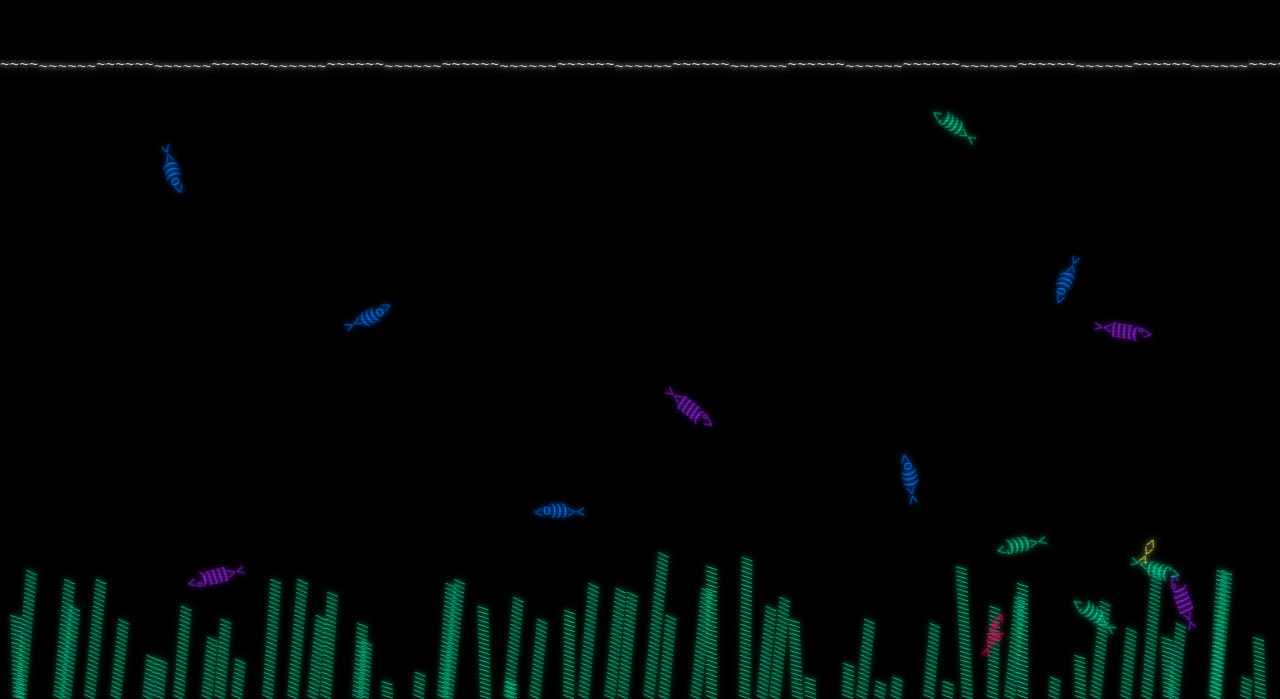
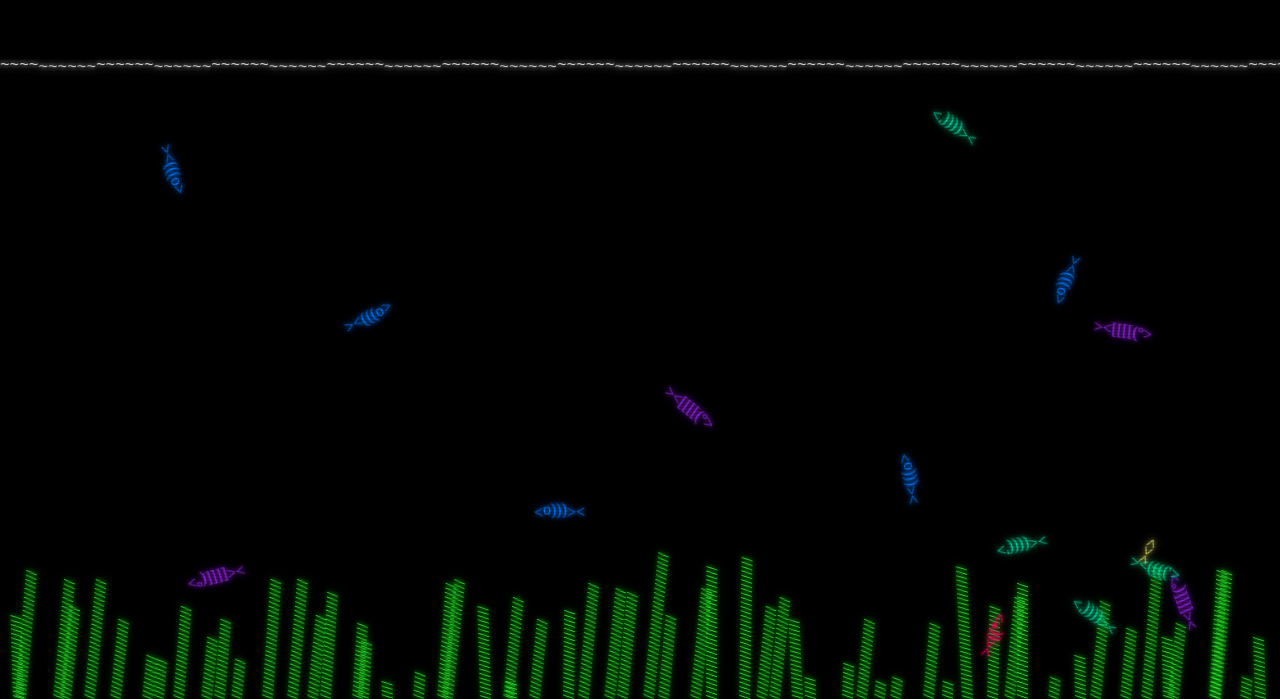
Before and after one commit to jordantannen/fish-tank, a website built with Vite: page index.html in a window 1280 px wide. Shown: the part 101-800 px from the top of the page. Built offline with nearby package versions, Linux system fonts and the light colour scheme.

Commit message:
Update seaweed color

```diff
--- a/src/style.css
+++ b/src/style.css
@@ -105,7 +105,7 @@ body {
 .seaweed {
   position: absolute;
   bottom: 0;
-  color: #00DFA2;
+  color: #33FF33;
   writing-mode: vertical-rl;
   transform-origin: bottom center;
   animation: sway var(--sway-duration) ease-in-out infinite alternate;
```
